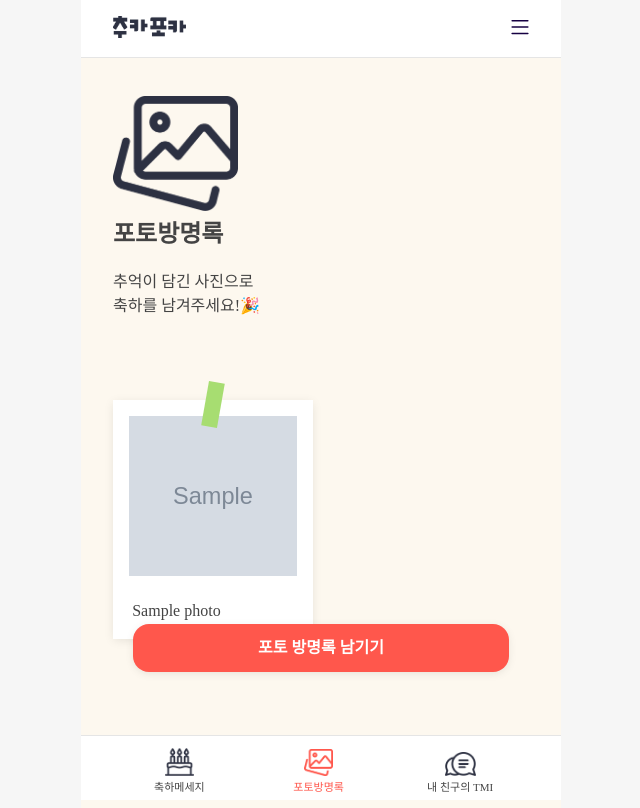
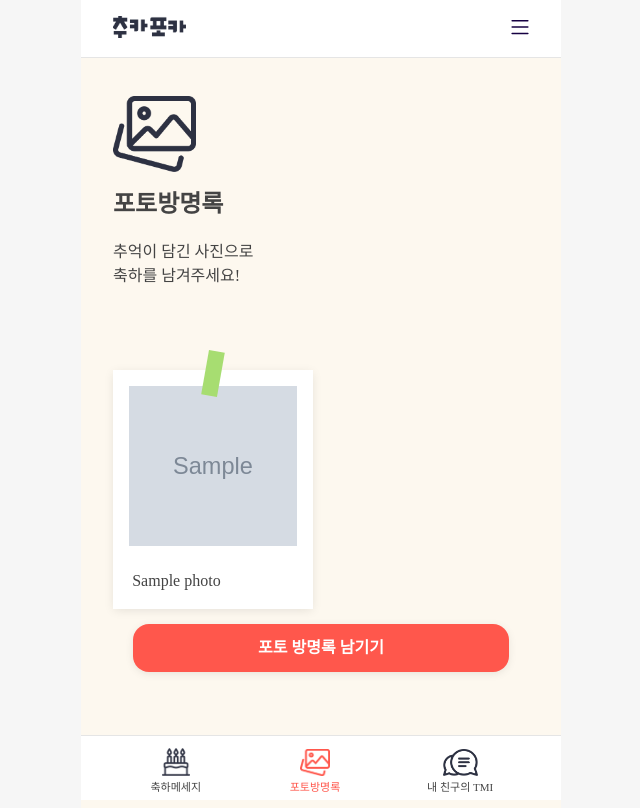
Before and after one commit to Piro17-Project-Birthday/Piro17-Project-Birthday, a Django app: template photos/templates/photos/photo_home.html in a window 1280 px wide. Shown: the whole page, without its empty margins (319-959 px from the left). Run offline with Django 4.2, Linux system fonts and the light colour scheme; tables that the repository leaves empty hold one stand-in row (values such as "Sample post"); the template is opened without the code that fills it: values that come from a table or form of the project are taken from there, most other values are stand-ins (such as "Sample title", 1, 10 or a date in 2020); grey boxes marked "Sample" are stand-in pictures; some web fonts are replaced.

Commit message:
Fix. 크기 수정 및 이모지 삭제

```diff
--- a/photos/templates/photos/photo_home.html
+++ b/photos/templates/photos/photo_home.html
@@ -29,7 +29,7 @@
           <div class="text">
             <h1 class="text__title">포토방명록</h1>
             <p class="text__description">
-              추억이 담긴 사진으로</br>축하를 남겨주세요!🎉
+              추억이 담긴 사진으로</br>축하를 남겨주세요!
             </p>
           </div>
         <div class="images">
--- a/static/css/detail_birthday_page.css
+++ b/static/css/detail_birthday_page.css
@@ -425,7 +425,7 @@
     font-size: 11px;
   }
   .nav-bottom__content__tmi {
-    width: 28%;
+    width: 29.5%;
     padding: 0 1% 0 4%;
     font-size: 11px;
   }
--- a/static/css/photo_home.css
+++ b/static/css/photo_home.css
@@ -2,7 +2,8 @@
 
 
 .photo_icon img {
-    width: 30%;
+    width: 20%;
+    padding-bottom: 0.5rem;
 }
 
 .text__title {
@@ -98,7 +99,7 @@ font-style: normal;
 }
 
 .images--empty img {
-    width: 40%;
+    width: 30%;
     opacity: 90%;
 }
 
@@ -255,7 +256,7 @@ font-style: normal;
     color: var(--div-point-color);
   }
   .nav-bottom__content__tmi {
-    width: 28%;
+    width: 29.5%;
     padding: 0 1% 0 4%;
     font-size: 11px;
   }
--- a/tmies/templates/tmies/detail_tmi_page.html
+++ b/tmies/templates/tmies/detail_tmi_page.html
@@ -34,7 +34,7 @@
             <h1 class="text__title">내 친구의 TMI</h1>
             <p class="text__description">
               {{name}}님에 대한 소소한 TMI들을 공유해요!<br>
-              재밌는 내용에는 하트를 눌러 추천할 수 있어요👍
+              재밌는 내용에는 하트를 눌러 추천할 수 있어요.
             </p>
           </div>
         {% endif %}
```
Also changed, not shown: static/css/detail_tmi_page.css (+4 -3 lines).
